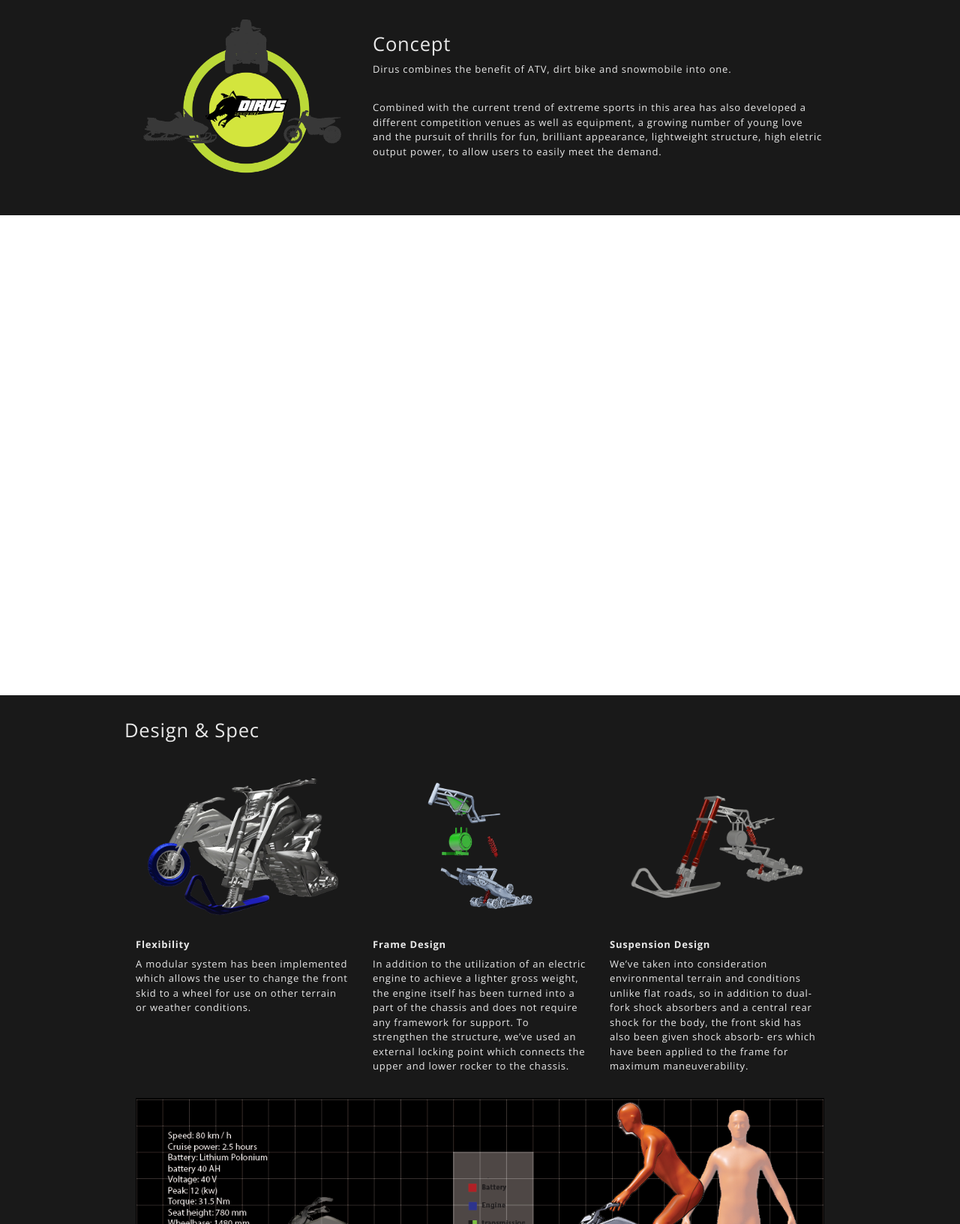
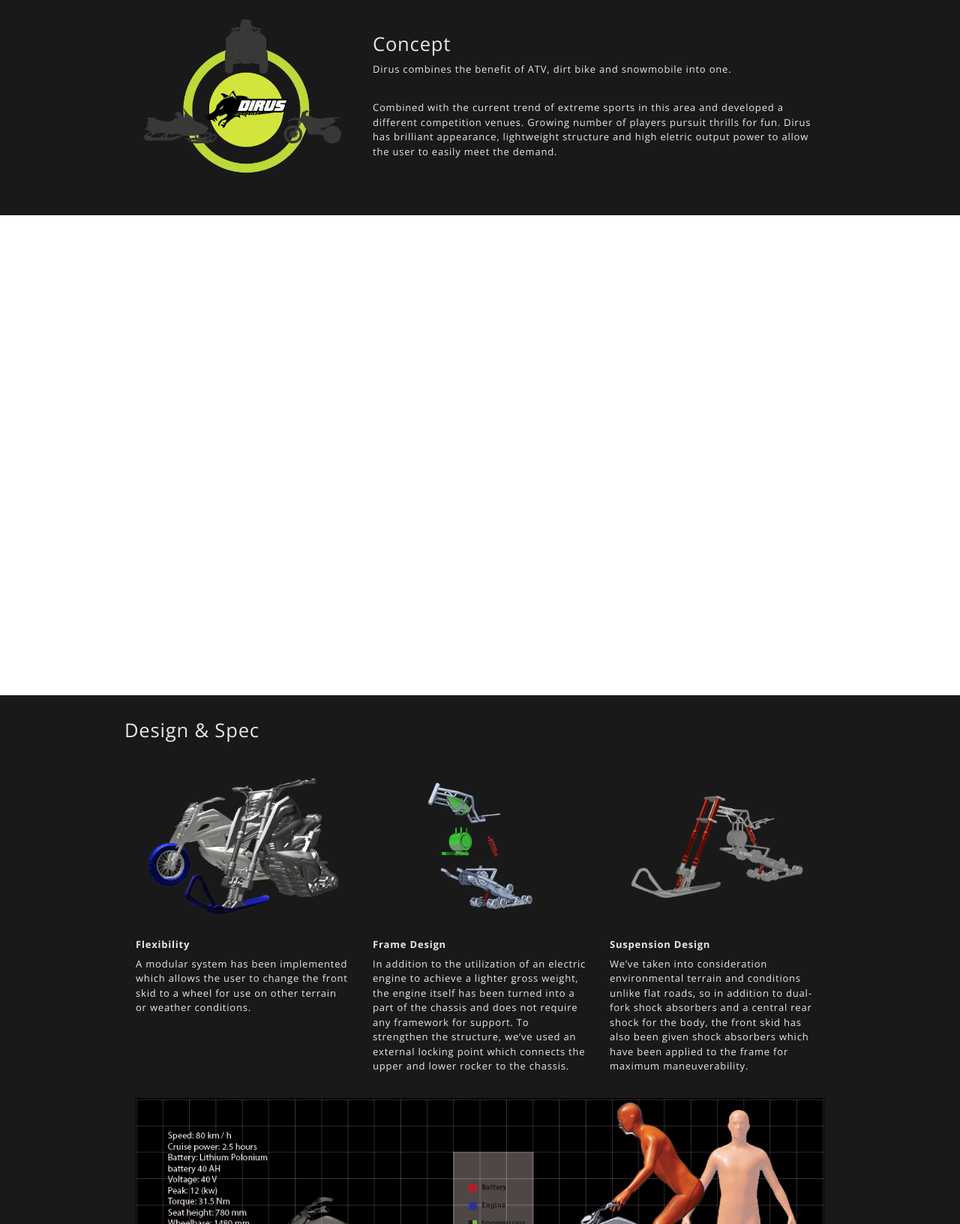
Before and after one commit to kawaihung/dirus-snowmobile, a plain HTML site: page index.html in a window 1280 px wide. Shown: the part 1420-3052 px from the top of the page at 75% size. Drawn offline with nearby package versions, Linux system fonts and the light colour scheme.

Commit message:
testnew10

```diff
--- a/index.html
+++ b/index.html
@@ -71,7 +71,7 @@
         <h2>Concept</h2>
         <p>Dirus combines the benefit of ATV, dirt bike and snowmobile into one. </P>
 
-<p>Combined with the current trend of extreme sports in this area has also developed a different competition venues as well as equipment, a growing number of young love and the pursuit of thrills for fun, brilliant appearance, lightweight structure, high eletric output power, to allow users to easily meet the demand.</p>
+<p>Combined with the current trend of extreme sports in this area and developed a different competition venues. Growing number of players pursuit  thrills for fun. Dirus has brilliant appearance, lightweight structure and high eletric output power to allow the user to easily meet the demand.</p>
       </div>
   </div>
 </div>
@@ -115,7 +115,7 @@ chassis.</p>
           </div>
           <div class="banner2Content">
             <h3>Suspension Design</h3>
-            <p>We’ve taken into consideration environmental terrain and conditions unlike flat roads, so in addition to dual-fork shock absorbers and a central rear shock for the body, the front skid has also been given shock absorb- ers which have been applied to the frame for maximum maneuverability.</p>
+            <p>We’ve taken into consideration environmental terrain and conditions unlike flat roads, so in addition to dual-fork shock absorbers and a central rear shock for the body, the front skid has also been given shock absorbers which have been applied to the frame for maximum maneuverability.</p>
           </div>
         </div>
 
```
